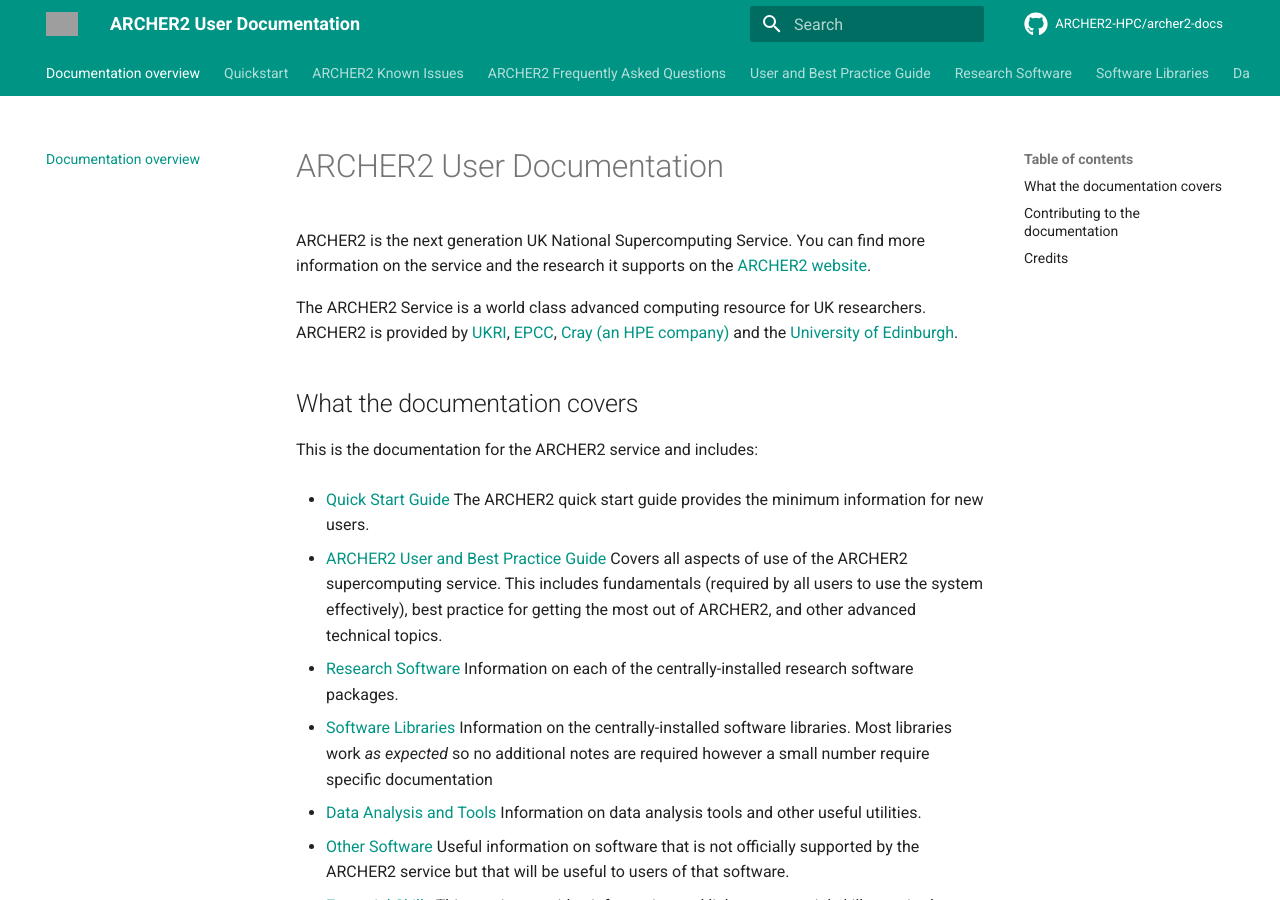
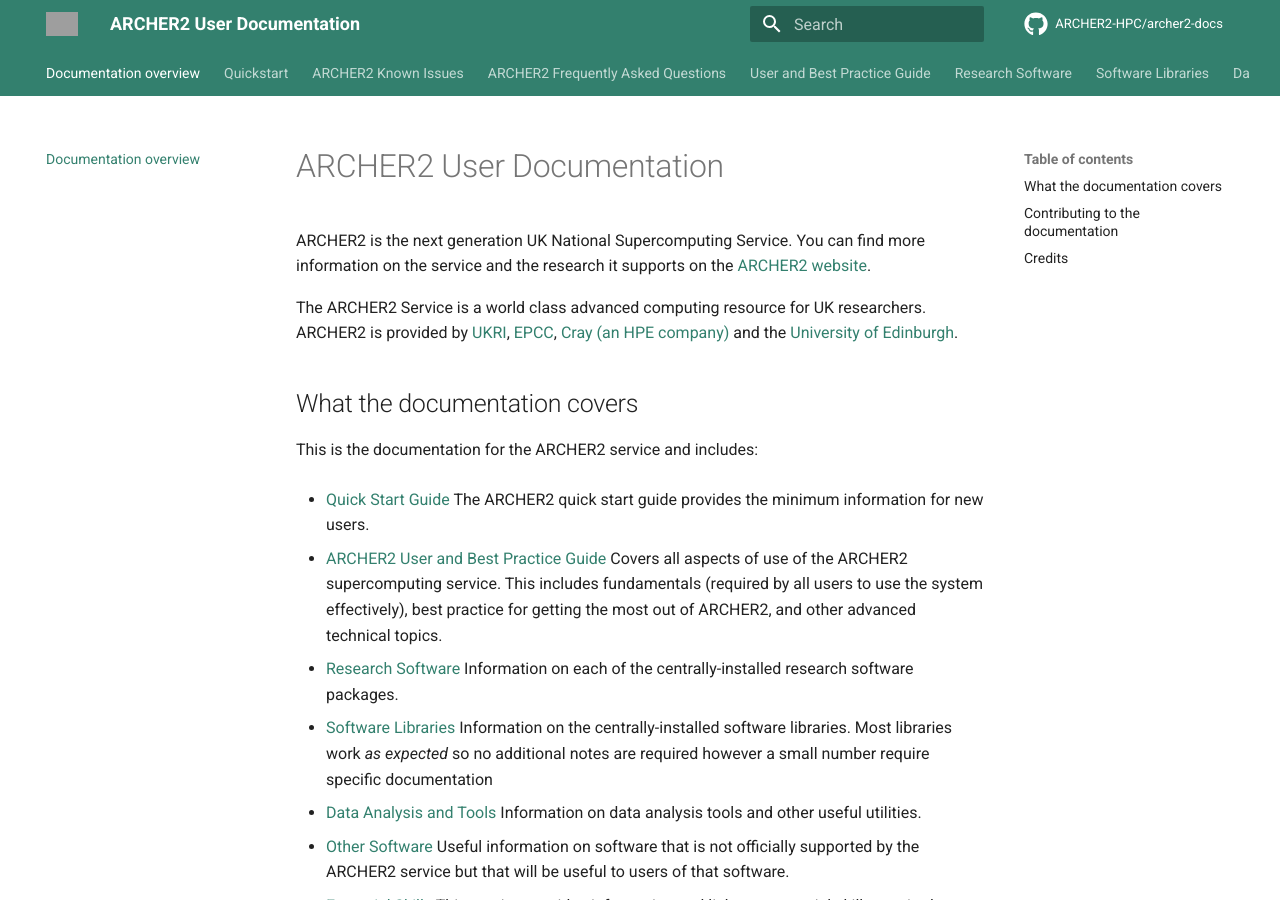
Before and after one commit to ARCHER2-HPC/archer2-docs, an MkDocs documentation site: the page built from docs/index.md, in a window 1280 px wide and 900 px high. Built offline with MkDocs 1.6.1 and Material for MkDocs 9.7.7, drawn with Linux system fonts in a browser that asks for light colours; comment, search, counter and statistics services are not loaded; grey boxes are pictures that could not be loaded.

Commit message:
Update mkdocs.yml

```diff
--- a/mkdocs.yml
+++ b/mkdocs.yml
@@ -3,8 +3,7 @@
   favicon: favicon.ico
   logo: images/archer2_white_transparent.png
   palette:
-    primary: teal
-    accent: teal
+    primary: custom
   features:
     - tabs
   icon:
```
